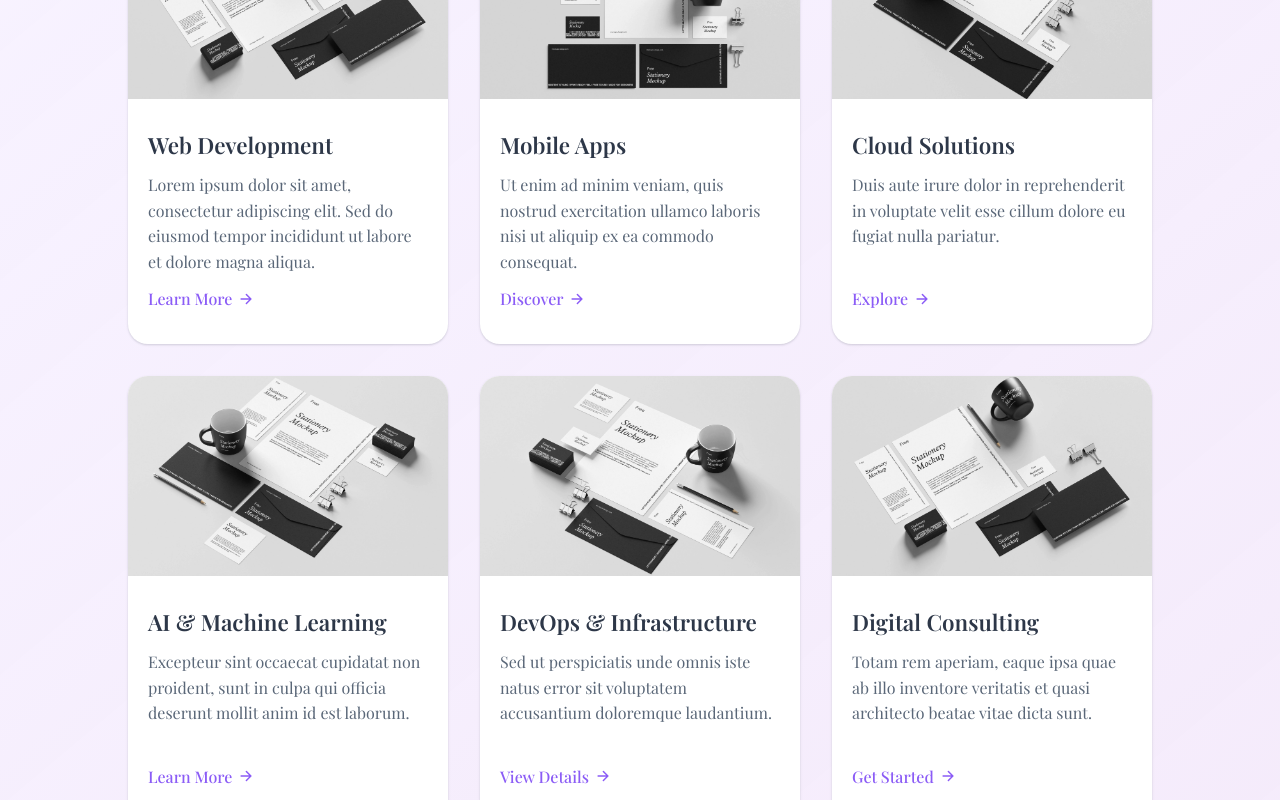
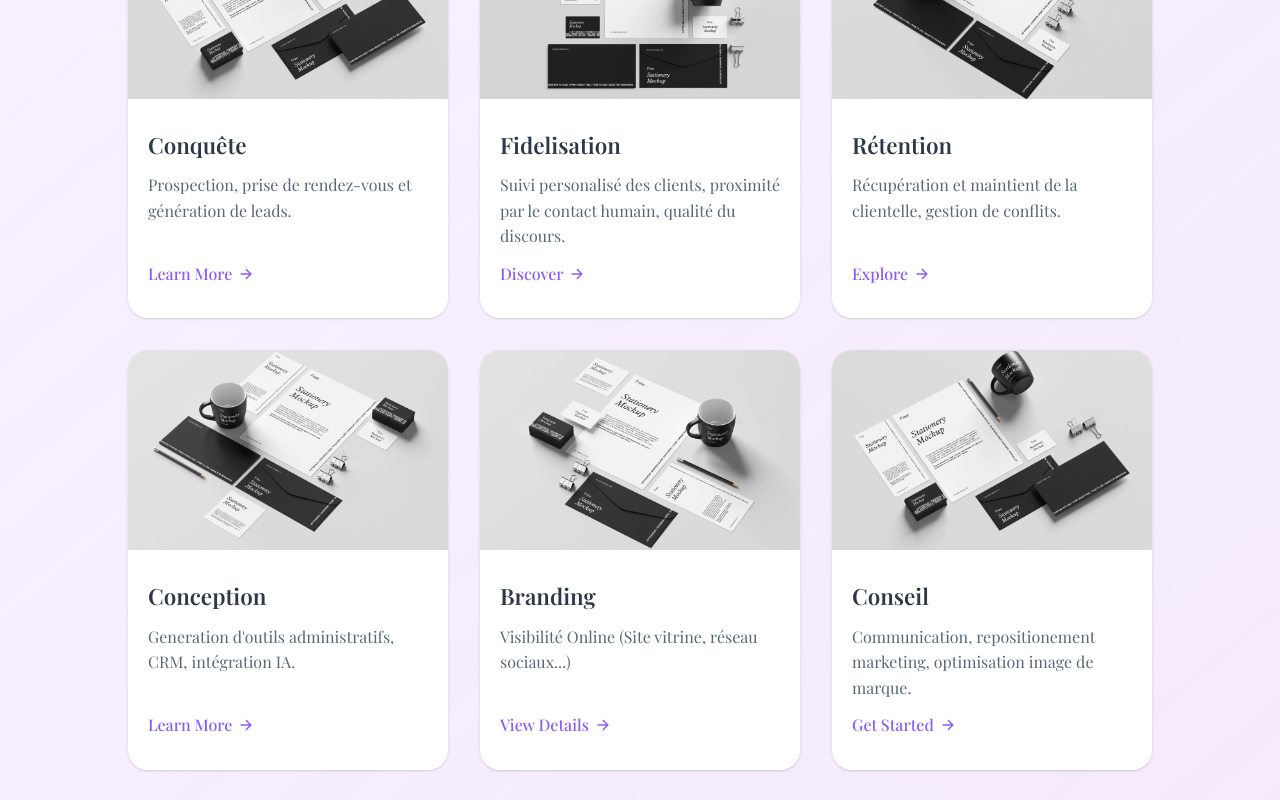
Before and after one commit to ANTL-software/external_website, a React (Vite) app: page / in a window 1280 px wide. Shown: the part 1560-2360 px from the top of the page. Built offline with nearby package versions, Linux system fonts and the light colour scheme; a web font is replaced by a local one.

Commit message:
Init texte reel.

```diff
--- a/src/components/heroSection/HeroSection.tsx
+++ b/src/components/heroSection/HeroSection.tsx
@@ -9,11 +9,11 @@ export default function HeroSection(): ReactElement {
     switch (pathname) {
       case "/":
         return {
-          title: "Empowering Global Businesses",
+          title: "Expert de l'experience client",
           firstLine:
-            "From startups to multinational corporations, we deliver scalable,",
+            "Votre partenaire pour optimiser vos performances commerciales,",
           secondLine:
-            "reliable, and cost-effective services to address your unique challenges.",
+            "et améliorer votre relation client.",
         };
 
       case "/about_us":
--- a/src/components/meetOurTeam/MeetOurTeam.tsx
+++ b/src/components/meetOurTeam/MeetOurTeam.tsx
@@ -56,9 +56,9 @@ export default function MeetOurTeam(): ReactElement {
         <h2 className="meetOurTeamTitle" data-aos="fade-up" data-aos-duration="800" data-aos-easing="ease-out-back" data-aos-delay="200">
           Meet Our Team
         </h2>
-        <p className="meetOurTeamSubtitle" data-aos="fade-up" data-aos-duration="800" data-aos-easing="ease-out-back" data-aos-delay="400">
+        {/* <p className="meetOurTeamSubtitle" data-aos="fade-up" data-aos-duration="800" data-aos-easing="ease-out-back" data-aos-delay="400">
           Our global team of experienced engineers, consultants, and project managers is the backbone of ANTEL. With a shared passion for problem-solving and innovation, we're dedicated to delivering exceptional results for every client.
-        </p>
+        </p> */}
       </header>
 
       <div className="teamGrid">
--- a/src/components/ourExpertise/OurExpertise.tsx
+++ b/src/components/ourExpertise/OurExpertise.tsx
@@ -15,51 +15,54 @@ export default function OurExpertise(): ReactElement {
     {
       image: mockup1,
       imageAlt: "Web Development Services",
-      subtitle: "Web Development",
-      description: "Lorem ipsum dolor sit amet, consectetur adipiscing elit. Sed do eiusmod tempor incididunt ut labore et dolore magna aliqua.",
+      subtitle: "Conquête",
+      description: "Prospection, prise de rendez-vous et génération de leads.",
       linkTo: "/services/web-development",
-      linkText: "Learn More"
+      linkText: "Learn More",
     },
     {
       image: mockup2,
       imageAlt: "Mobile App Development",
-      subtitle: "Mobile Apps",
-      description: "Ut enim ad minim veniam, quis nostrud exercitation ullamco laboris nisi ut aliquip ex ea commodo consequat.",
+      subtitle: "Fidelisation",
+      description:
+        "Suivi personalisé des clients, proximité par le contact humain, qualité du discours.",
       linkTo: "/services/mobile-apps",
-      linkText: "Discover"
+      linkText: "Discover",
     },
     {
       image: mockup3,
       imageAlt: "Cloud Solutions",
-      subtitle: "Cloud Solutions",
-      description: "Duis aute irure dolor in reprehenderit in voluptate velit esse cillum dolore eu fugiat nulla pariatur.",
+      subtitle: "Rétention",
+      description:
+        "Récupération et maintient de la clientelle, gestion de conflits.",
       linkTo: "/services/cloud",
-      linkText: "Explore"
+      linkText: "Explore",
     },
     {
       image: mockup4,
-      imageAlt: "AI & Machine Learning",
-      subtitle: "AI & Machine Learning",
-      description: "Excepteur sint occaecat cupidatat non proident, sunt in culpa qui officia deserunt mollit anim id est laborum.",
+      imageAlt: "Conception & AI",
+      subtitle: "Conception",
+      description: "Generation d'outils administratifs, CRM, intégration IA.",
       linkTo: "/services/ai-ml",
-      linkText: "Learn More"
+      linkText: "Learn More",
     },
     {
       image: mockup5,
-      imageAlt: "DevOps Services",
-      subtitle: "DevOps & Infrastructure",
-      description: "Sed ut perspiciatis unde omnis iste natus error sit voluptatem accusantium doloremque laudantium.",
+      imageAlt: "Branding",
+      subtitle: "Branding",
+      description: "Visibilité Online (Site vitrine, réseau sociaux...)",
       linkTo: "/services/devops",
-      linkText: "View Details"
+      linkText: "View Details",
     },
     {
       image: mockup1,
       imageAlt: "Consulting Services",
-      subtitle: "Digital Consulting",
-      description: "Totam rem aperiam, eaque ipsa quae ab illo inventore veritatis et quasi architecto beatae vitae dicta sunt.",
+      subtitle: "Conseil",
+      description:
+        "Communication, repositionement marketing, optimisation image de marque.",
       linkTo: "/services/consulting",
-      linkText: "Get Started"
-    }
+      linkText: "Get Started",
+    },
   ];
 
   return (
--- a/src/components/ourStory/OurStory.tsx
+++ b/src/components/ourStory/OurStory.tsx
@@ -5,45 +5,45 @@ import type { ReactElement } from "react";
 export default function OurStory(): ReactElement {
   const storyMilestones = [
     {
-      year: "2013",
-      title: "Expanding Expertise",
-      description: "Started expanding our technical expertise and building a strong foundation for future growth. Our team began specializing in cutting-edge technologies and modern development practices."
+      year: "",
+      title: "Notre mission",
+      description:
+        "Notre mission est de créer un lien qui a du sens pour la marque de nos partenaires, en établissant une proximité originale avec leurs interlocuteurs privilégiés. Ainsi, nous incluons dans notre stratégie commerciale le message et l’image de nos partenaires.",
     },
     {
-      year: "2015",
-      title: "Going Global",
-      description: "Extended our services globally to meet the growing demand for quality software solutions. We established partnerships with international clients and expanded our market reach."
+      year: "",
+      title: "Notre approche",
+      description:
+        "Nous développons une approche flexible pour améliorer la performance commerciale et délivrer une expérience client optimale grâce à des solutions opérationnelles.",
     },
     {
-      year: "2017",
-      title: "Building Advanced Digital Experience",
-      description: "Focused on creating advanced digital experiences for our clients. We invested in emerging technologies and developed innovative solutions that set new industry standards."
+      year: "",
+      title: "Notre engagement",
+      description:
+        "Nous sommes un accélérateur du développement commercial  pour nos partenaires et garantissons un accompagnement personnalisé avec des équipes engagées à tous les niveaux de l’entreprise.",
     },
     {
-      year: "2019",
-      title: "500+ Projects Completed",
-      description: "Reached a significant milestone by completing over 500 successful projects. Our portfolio grew to include diverse industries and complex technical challenges."
+      year: "",
+      title: "Notre vision",
+      description:
+        "Nous opérons avec une démarche de création de valeur par l’innovation.",
     },
     {
-      year: "2021",
-      title: "Embracing Innovation",
-      description: "Embraced cutting-edge innovations and modern development methodologies. We adopted AI, cloud technologies, and agile practices to deliver superior results."
+      year: "",
+      title: "Notre action",
+      description:
+        "Nous intervenons à chaque étape du cycle de vie du client pour générer durablement de l’engagement et de la valeur (conquête-développement-fidélisation-rétention).",
     },
-    {
-      year: "2023",
-      title: "Industry Leadership",
-      description: "Established ourselves as industry leaders in software development and digital transformation. We continue to push boundaries and set new benchmarks for excellence."
-    }
   ];
 
   return (
     <section id="ourStoryComponent" className="ourStory container">
       <header className="ourStoryHeader">
         <h2 className="ourStoryTitle" data-aos="fade-up" data-aos-duration="800" data-aos-easing="ease-out-back" data-aos-delay="200">
-          Our Story
+          Qui sommes nous
         </h2>
         <p className="ourStorySubtitle" data-aos="fade-up" data-aos-duration="800" data-aos-easing="ease-out-back" data-aos-delay="400">
-          Discover our journey from a small startup to a leading software development company. Learn about the milestones, challenges, and achievements that have shaped our growth and success over the years.
+         Nous développons une approche flexible pour améliorer la performance commerciale et délivrer une experience client optimale.
         </p>
       </header>
 
--- a/src/components/whatWeStandFor/WhatWeStandFor.tsx
+++ b/src/components/whatWeStandFor/WhatWeStandFor.tsx
@@ -10,40 +10,45 @@ import mockup4 from "../../assets/images/mockup/Stationery_Mockup_4.webp";
 export default function WhatWeStandFor(): ReactElement {
   const values = [
     {
-      title: "Innovation",
-      description: "Pioneering cutting-edge solutions tailored to your unique needs.",
+      title: "Spécialistes de la prospection",
+      description:
+        "Avec une forte compréhension des besoins spécifiques du secteur et des besoins de ses clients : les commerciaux sont immergés chez le client, formés par antl et informés par des mises à jour régulières de l’évolution du marché et des produits des clients.",
       image: mockup1,
-      imageAlt: "Innovation concept illustration"
+      imageAlt: "Innovation concept illustration",
     },
     {
-      title: "Reliability",
-      description: "Delivering consistent, dependable, and trustworthy excellence.",
+      title: " Stratégie de personnalisation",
+      description:
+        "Pour répondre aux attentes de ses partenaires : l’équipe managériale d’antl assure un suivi quotidien de la relation client par des analyses statistiques de la production et de la qualité des appels, ainsi qu’un feed-back régulier avec les commerciaux.",
       image: mockup2,
-      imageAlt: "Reliability concept illustration"
+      imageAlt: "Reliability concept illustration",
     },
     {
-      title: "Collaboration",
-      description: "Partnering with clients to achieve shared success.",
+      title: "Capacité d’adaptation rapide",
+      description:
+        "Le recrutement, le renforcement et la formation des équipes sont dédiés à chaque projet, et la possibilité de changer de mission est proposée aux commerciaux selon leurs compétences et leurs appétences. Le télétravail permet à antl de disposer d’un réseau de commerciaux à l’échelle nationale et internationale.",
       image: mockup3,
-      imageAlt: "Collaboration concept illustration"
+      imageAlt: "Collaboration concept illustration",
     },
+
     {
-      title: "Integrity",
-      description: "Building trust through transparency and accountability.",
+      title: "Faire appel à antl c'est...",
+      description:
+        "...redéfinir leur stratégie de communication, externaliser la force de vente, réduire les coûts opérationnels, améliorer la qualité de l’expérience client et le fidéliser grace à des technologies avancées.",
       image: mockup4,
-      imageAlt: "Integrity concept illustration"
-    }
+      imageAlt: "Collaboration concept illustration",
+    },
   ];
 
   return (
     <section id="whatWeStandForComponent" className="whatWeStandFor container">
       <header className="whatWeStandForHeader">
         <h2 className="whatWeStandForTitle" data-aos="fade-up" data-aos-duration="800" data-aos-easing="ease-out-back" data-aos-delay="200">
-          What We Stand For
+          Nos atouts
         </h2>
-        <p className="whatWeStandForSubtitle" data-aos="fade-up" data-aos-duration="800" data-aos-easing="ease-out-back" data-aos-delay="400">
+        {/* <p className="whatWeStandForSubtitle" data-aos="fade-up" data-aos-duration="800" data-aos-easing="ease-out-back" data-aos-delay="400">
           Our unwavering values shape our approach to delivering impactful solutions.
-        </p>
+        </p> */}
       </header>
 
       <div className="valuesGrid">
--- a/src/views/home/Home.tsx
+++ b/src/views/home/Home.tsx
@@ -10,7 +10,7 @@ import BackgroundGrid from "../../components/backgroundGrid/BackgroundGrid";
 import CallToAction from "../../components/callToAction/CallToAction";
 import ClientLogos from "../../components/clientLogos/ClientLogos";
 import OurExpertise from "../../components/ourExpertise/OurExpertise";
-import OurImpact from "../../components/ourImpact/OurImpact";
+// import OurImpact from "../../components/ourImpact/OurImpact";
 import WhyChooseUs from "../../components/whyChooseUs/WhyChooseUs";
 import SuccessStories from "../../components/successStories/SuccessStories";
 import FAQ from "../../components/faq/FAQ";
@@ -28,7 +28,7 @@ export default function Home(): ReactElement {
         <CallToAction />
         <ClientLogos />
         <OurExpertise />
-        <OurImpact />
+        {/* <OurImpact /> */}
         <WhyChooseUs />
         <SuccessStories />
         <FAQ />
```
Also changed, not shown: src/components/joinUs/JoinUs.tsx (+5 -5 lines), src/views/aboutUs/AboutUs.tsx (+4 -4 lines).
